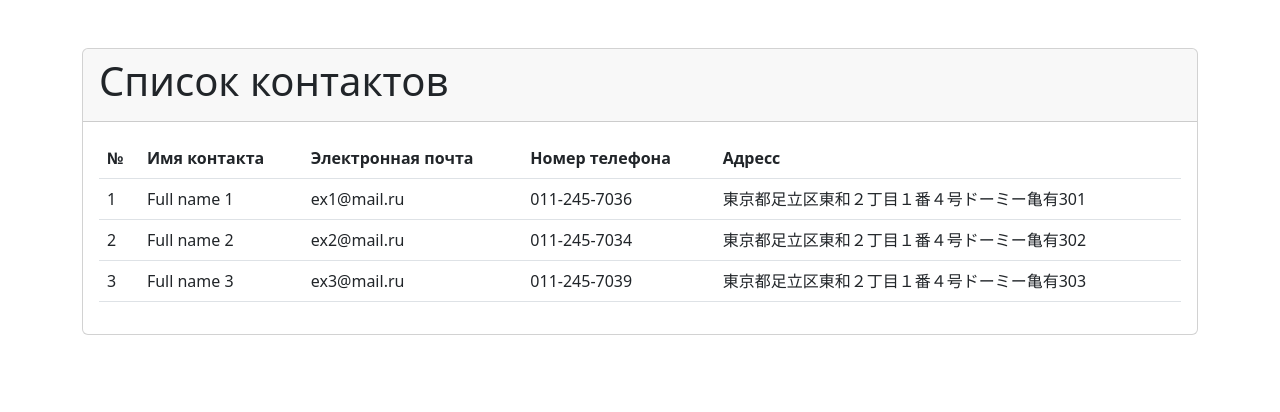
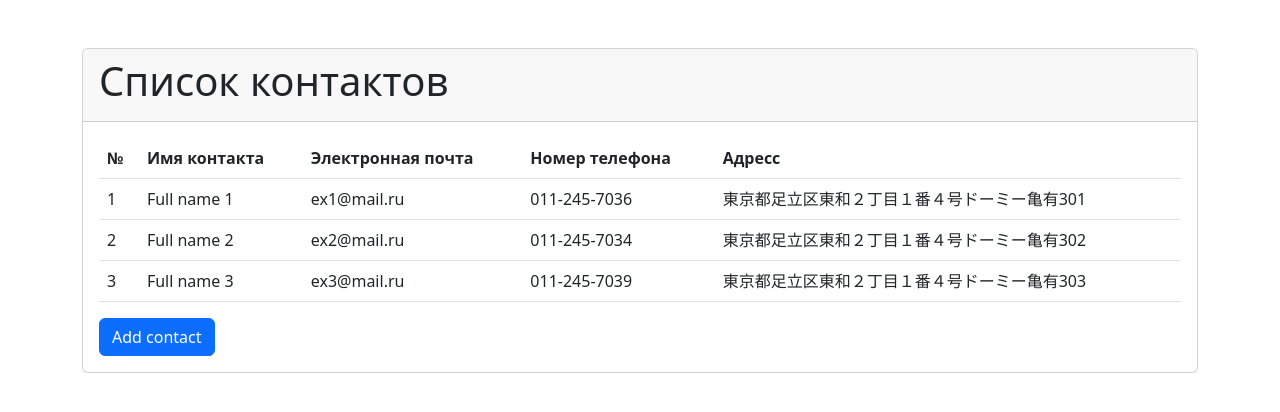
Before and after one commit to EgorS94/web-api, a React (Create React App) app in the folder client/: page / in a window 1280 px wide. Shown: the top 412 px of the page. Built offline with nearby package versions, Linux system fonts and the light colour scheme.

Commit message:
Добавление элемента в набор данных

```diff
--- a/client/src/App.js
+++ b/client/src/App.js
@@ -5,6 +5,19 @@
   { id: 2, name: `Full name 2`, email: `ex2@mail.ru`, phone: `011-245-7034`, address: `東京都足立区東和２丁目１番４号ドーミー亀有302` },
   { id: 3, name: `Full name 3`, email: `ex3@mail.ru`, phone: `011-245-7039`, address: `東京都足立区東和２丁目１番４号ドーミー亀有303` }
 ];
+
+const addContact = () => {
+  const item = {
+    id: Math.floor(Math.random() * 100),
+    name: `Full name 3`,
+    email: `ex3@mail.ru`,
+    phone: `011-245-7039`,
+    address: `東京都足立区東和２丁目１番４号ドーミー亀有303`
+  }
+  contacts.push(item);
+  console.log(contacts);
+
+}
 
 const App = () => {
   return (
@@ -15,6 +28,14 @@
         </div>
         <div className="card-body">
           <TableContact contacts={contacts} />
+          <div>
+            <button
+              className="btn btn-primary"
+              onClick={() => { addContact() }}
+            >
+              Add contact
+            </button>
+          </div>
         </div>
       </div>
     </div>
```
